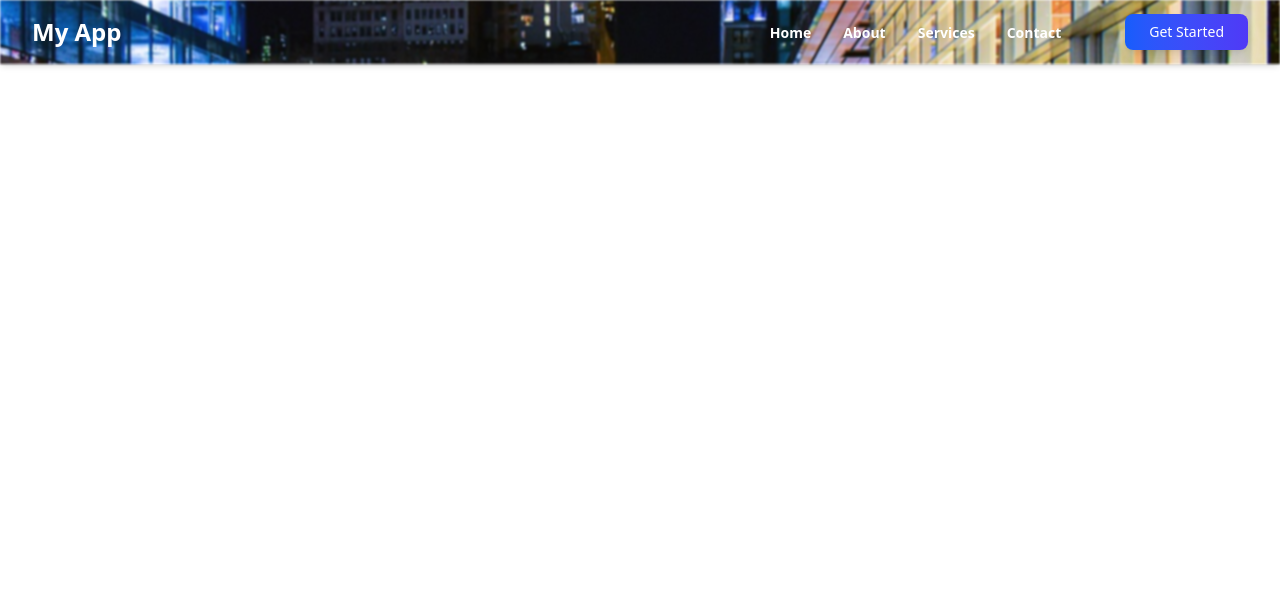
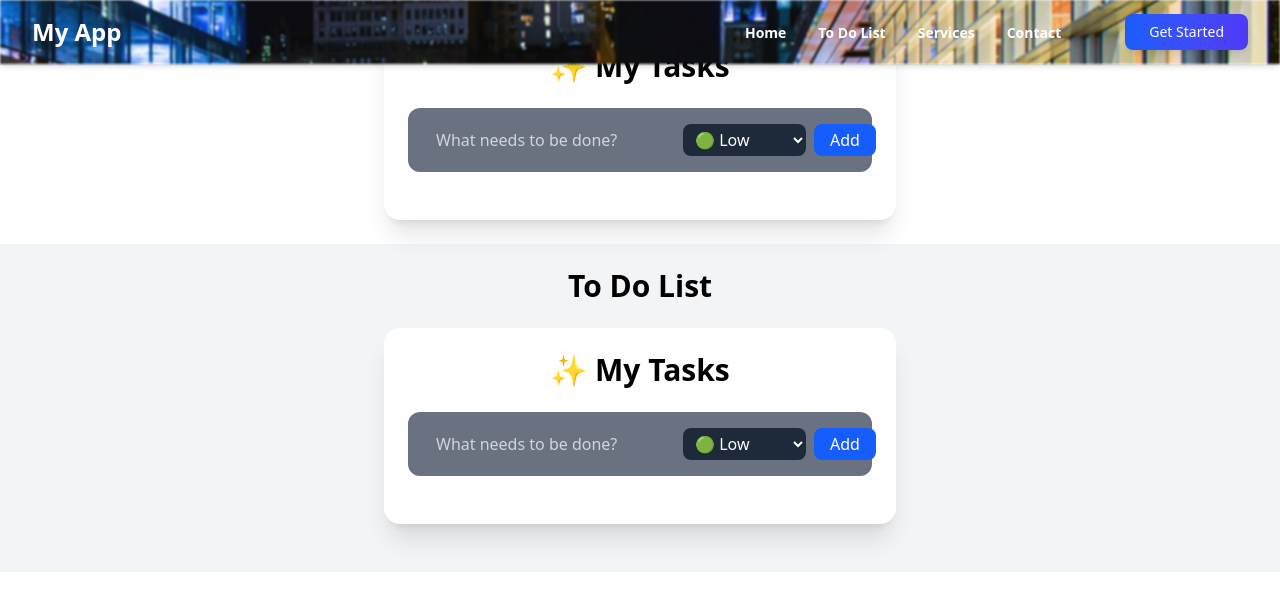
Before and after one commit to Giathi-Daniel/React-challenge-progskill, a React (Vite) app: page /todo-list in a window 1280 px wide. Shown: the top 598 px of the page. Built offline with nearby package versions, Linux system fonts and the light colour scheme.

Commit message:
Day 2 - create a todolist, manage tasks and save to localStorage

```diff
--- a/package.json
+++ b/package.json
@@ -10,11 +10,13 @@
     "preview": "vite preview"
   },
   "dependencies": {
+    "@dnd-kit/core": "^6.3.1",
     "@tailwindcss/vite": "^4.0.8",
     "framer-motion": "^12.4.7",
     "lucide-react": "^0.475.0",
     "react": "^19.0.0",
-    "react-dom": "^19.0.0"
+    "react-dom": "^19.0.0",
+    "react-transition-group": "^4.4.5"
   },
   "devDependencies": {
     "@eslint/js": "^9.21.0",
--- a/src/App.jsx
+++ b/src/App.jsx
@@ -1,14 +1,26 @@
 import { Route, Routes } from "react-router-dom";
 import NavBar from "./components/NavBar";
 import DashboardCards from "./components/DashboardCard";
+import TodoList from "./components/TodoList"; // Assuming this is your ToDoList component
+// import Services from "./components/Services"; // Add your Services component
+// import Contact from "./components/Contact"; // Add your Contact component
 
 function App() {
   return (
     <div>
       <NavBar />
       <Routes>
-        <Route path='/cards' element={<DashboardCards />} />
+        <Route path="/" element={<DashboardCards />} />
+        <Route path="/todo-list" element={<TodoList />} />
+        {/* <Route path="/services" element={<Services />} />
+        <Route path="/contact" element={<Contact />} /> */}
       </Routes>
+
+      {/* ToDo List Section */}
+      <section id="todo-list" className="py-6 bg-gray-100">
+        <h2 className="text-3xl font-bold text-center">To Do List</h2>
+        <TodoList />
+      </section>
     </div>
   );
 }
--- a/src/components/NavBar.jsx
+++ b/src/components/NavBar.jsx
@@ -1,7 +1,16 @@
 import { useState } from "react";
+import { Link } from "react-router-dom";
 
 const NavBar = () => {
   const [isMenuOpen, setIsMenuOpen] = useState(false);
+
+  // Function to handle scroll on menu click
+  const scrollToSection = (sectionId) => {
+    const section = document.getElementById(sectionId);
+    if (section) {
+      section.scrollIntoView({ behavior: "smooth" });
+    }
+  };
 
   return (
     <header className="w-full fixed top-0 z-50 shadow-md">
@@ -25,16 +34,39 @@ const NavBar = () => {
           {/* Desktop Menu */}
           <div className="hidden md:flex items-center gap-8">
             <ul className="flex space-x-8">
-              {["Home", "About", "Services", "Contact"].map((item) => (
-                <li key={item}>
-                  <a
-                    href="#"
-                    className="text-white hover:text-blue-600 text-sm font-bold transition-colors duration-200"
-                  >
-                    {item}
-                  </a>
-                </li>
-              ))}
+              {/* Update the routes based on the App's routes */}
+              <li>
+                <Link
+                  to="/"
+                  className="text-white hover:text-blue-600 text-sm font-bold transition-colors duration-200"
+                >
+                  Home
+                </Link>
+              </li>
+              <li>
+                <button
+                  onClick={() => scrollToSection('todo-list')} // Scroll to the To Do List section
+                  className="text-white hover:text-blue-600 text-sm font-bold transition-colors duration-200"
+                >
+                  To Do List
+                </button>
+              </li>
+              <li>
+                <Link
+                  to="/services"
+                  className="text-white hover:text-blue-600 text-sm font-bold transition-colors duration-200"
+                >
+                  Services
+                </Link>
+              </li>
+              <li>
+                <Link
+                  to="/contact"
+                  className="text-white hover:text-blue-600 text-sm font-bold transition-colors duration-200"
+                >
+                  Contact
+                </Link>
+              </li>
             </ul>
             <div className="ml-8">
               <button className="bg-gradient-to-r from-blue-600 to-indigo-600 text-white px-6 py-2 rounded-lg text-sm font-medium hover:opacity-90 transition-opacity duration-200 shadow-lg">
@@ -79,16 +111,38 @@ const NavBar = () => {
         {isMenuOpen && (
           <div className="md:hidden py-4 space-y-4 bg-white/10 backdrop-blur-lg">
             <ul className="space-y-4">
-              {["Home", "About", "Services", "Contact"].map((item) => (
-                <li key={item}>
-                  <a
-                    href="#"
-                    className="block text-white hover:text-blue-300 text-base font-medium transition-colors duration-200"
-                  >
-                    {item}
-                  </a>
-                </li>
-              ))}
+              <li>
+                <Link
+                  to="/"
+                  className="text-white hover:text-blue-600 text-sm font-bold transition-colors duration-200"
+                >
+                  Home
+                </Link>
+              </li>
+              <li>
+                <button
+                  onClick={() => scrollToSection('todo-list')} // Scroll to the To Do List section
+                  className="text-white hover:text-blue-600 text-sm font-bold transition-colors duration-200"
+                >
+                  To Do List
+                </button>
+              </li>
+              <li>
+                <Link
+                  to="/services"
+                  className="text-white hover:text-blue-600 text-sm font-bold transition-colors duration-200"
+                >
+                  Services
+                </Link>
+              </li>
+              <li>
+                <Link
+                  to="/contact"
+                  className="text-white hover:text-blue-600 text-sm font-bold transition-colors duration-200"
+                >
+                  Contact
+                </Link>
+              </li>
             </ul>
             <button className="w-full bg-gradient-to-r from-blue-600 to-indigo-600 text-white px-6 py-3 rounded-lg text-base font-medium hover:opacity-90 transition-opacity duration-200 shadow-lg">
               Get Started
--- /dev/null
+++ b/src/components/TodoList.jsx
@@ -0,0 +1,169 @@
+import { useState, useEffect } from "react";
+import { AnimatePresence, Reorder } from "framer-motion";
+
+const TodoList = () => {
+  const [tasks, setTasks] = useState([]);
+  const [newTask, setNewTask] = useState("");
+  const [priority, setPriority] = useState("low");
+  const [editingIndex, setEditingIndex] = useState(null);
+  const [editText, setEditText] = useState("");
+  const [editPriority, setEditPriority] = useState("");
+
+  // Load tasks from localStorage
+  useEffect(() => {
+    const savedTasks = JSON.parse(localStorage.getItem("tasks"));
+    if (savedTasks) setTasks(savedTasks);
+  }, []);
+
+  // Save tasks to localStorage
+  useEffect(() => {
+    localStorage.setItem("tasks", JSON.stringify(tasks));
+  }, [tasks]);
+
+  const priorityColors = {
+    high: "bg-red-500 text-white",
+    medium: "bg-yellow-400 text-black",
+    low: "bg-green-500 text-white",
+  };
+
+  const addTask = () => {
+    if (newTask.trim() === "") return;
+    setTasks([...tasks, { text: newTask, completed: false, priority }]);
+    setNewTask("");
+    setPriority("low");
+  };
+
+  const toggleTask = (index) => {
+    const updatedTasks = [...tasks];
+    updatedTasks[index].completed = !updatedTasks[index].completed;
+    setTasks(updatedTasks);
+  };
+
+  const deleteTask = (index) => setTasks(tasks.filter((_, i) => i !== index));
+
+  const startEditing = (index) => {
+    setEditingIndex(index);
+    setEditText(tasks[index].text);
+    setEditPriority(tasks[index].priority);
+  };
+
+  const saveEdit = (index) => {
+    const updatedTasks = [...tasks];
+    updatedTasks[index].text = editText;
+    updatedTasks[index].priority = editPriority;
+    setTasks(updatedTasks);
+    setEditingIndex(null);
+  };
+
+  return (
+    <div className="flex justify-center items-center p-6 mt[-4rem]">
+      <div className="max-w-lg w-full bg-white bg-opacity-20 backdrop-blur-lg shadow-xl p-6 rounded-2xl">
+        <h2 className="text-3xl font-semibold text-center text-black mb-6">✨ My Tasks</h2>
+
+        {/* Input Section */}
+        <div className="flex items-center bg-gray-500 bg-opacity-25 rounded-xl p-3">
+          <input
+            type="text"
+            value={newTask}
+            onChange={(e) => setNewTask(e.target.value)}
+            placeholder="What needs to be done?"
+            className="flex-1 px-4 py-2 text-white placeholder-gray-300 bg-transparent border-none outline-none"
+          />
+          <select
+            value={priority}
+            onChange={(e) => setPriority(e.target.value)}
+            className="px-2 py-1 bg-gray-800 text-white rounded-lg"
+          >
+            <option value="low">🟢 Low</option>
+            <option value="medium">🟡 Medium</option>
+            <option value="high">🔴 High</option>
+          </select>
+          <button
+            onClick={addTask}
+            className="ml-2 px-4 py-1 w-full cursor-pointer bg-blue-600 text-white rounded-lg hover:bg-blue-700 transition-all"
+          >
+            Add
+          </button>
+        </div>
+
+        {/* Task List */}
+        <Reorder.Group
+          axis="y"
+          values={tasks}
+          onReorder={setTasks}
+          className="mt-6 space-y-3"
+        >
+          <AnimatePresence>
+            {tasks.map((task, index) => (
+              <Reorder.Item
+                key={index}
+                value={task}
+                className="flex justify-between items-center bg-gray-800 text-white p-4 rounded-lg shadow-lg transition-all"
+                initial={{ opacity: 0, y: 10 }}
+                animate={{ opacity: 1, y: 0 }}
+                exit={{ opacity: 0, y: -10 }}
+                transition={{ duration: 0.2 }}
+              >
+                {editingIndex === index ? (
+                  <div className="flex w-full">
+                    <input
+                      type="text"
+                      value={editText}
+                      onChange={(e) => setEditText(e.target.value)}
+                      className="flex-1 px-2 py-1 bg-gray-700 text-white rounded-l-lg outline-none"
+                    />
+                    <select
+                      value={editPriority}
+                      onChange={(e) => setEditPriority(e.target.value)}
+                      className="px-2 py-1 bg-gray-700 text-white"
+                    >
+                      <option value="low">🟢 Low</option>
+                      <option value="medium">🟡 Medium</option>
+                      <option value="high">🔴 High</option>
+                    </select>
+                    <button
+                      onClick={() => saveEdit(index)}
+                      className="bg-green-500 text-white px-3 py-1 rounded-r-lg hover:bg-green-600"
+                    >
+                      Save
+                    </button>
+                  </div>
+                ) : (
+                  <>
+                    <span
+                      className={`flex-1 cursor-pointer ${
+                        task.completed ? "line-through text-gray-400" : ""
+                      }`}
+                      onClick={() => toggleTask(index)}
+                    >
+                      {task.text}
+                    </span>
+                    <span className={`px-4 py-3 rounded-lg text-xs font-bold mr-4 ${priorityColors[task.priority]}`}>
+                      {task.priority === "high" ? "🔴 High" : task.priority === "medium" ? "🟡 Medium" : "🟢 Low"}
+                    </span>
+                    <div className="flex gap-2">
+                      <button
+                        onClick={() => startEditing(index)}
+                        className="bg-yellow-500 text-white px-2 py-1 rounded-lg hover:bg-yellow-600"
+                      >
+                        ✏️
+                      </button>
+                      <button
+                        onClick={() => deleteTask(index)}
+                        className="bg-red-500 text-white px-2 py-1 rounded-lg hover:bg-red-600"
+                      >
+                        ❌
+                      </button>
+                    </div>
+                  </>
+                )}
+              </Reorder.Item>
+            ))}
+          </AnimatePresence>
+        </Reorder.Group>
+      </div>
+    </div>
+  );
+};
+
+export default TodoList;
```
Also changed, not shown: 1 other file (tests, documents, lock files or other folders).
